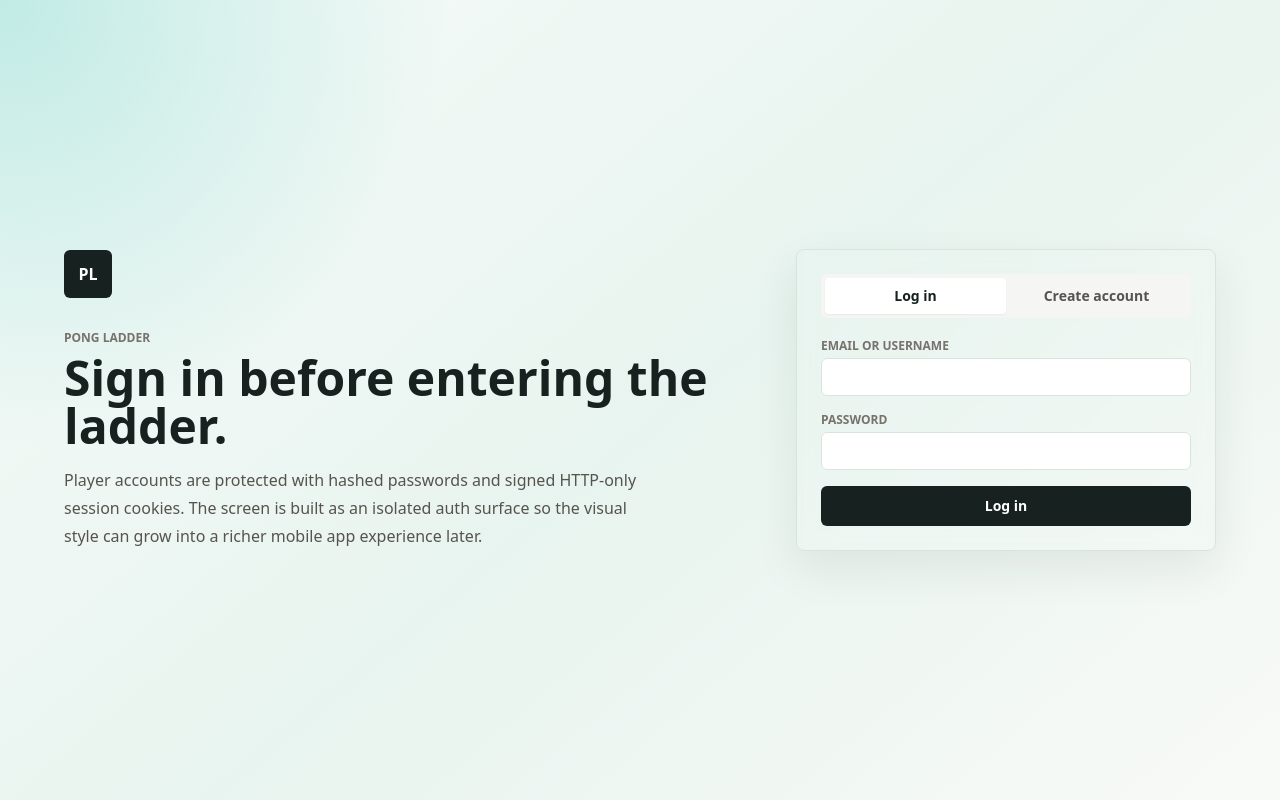
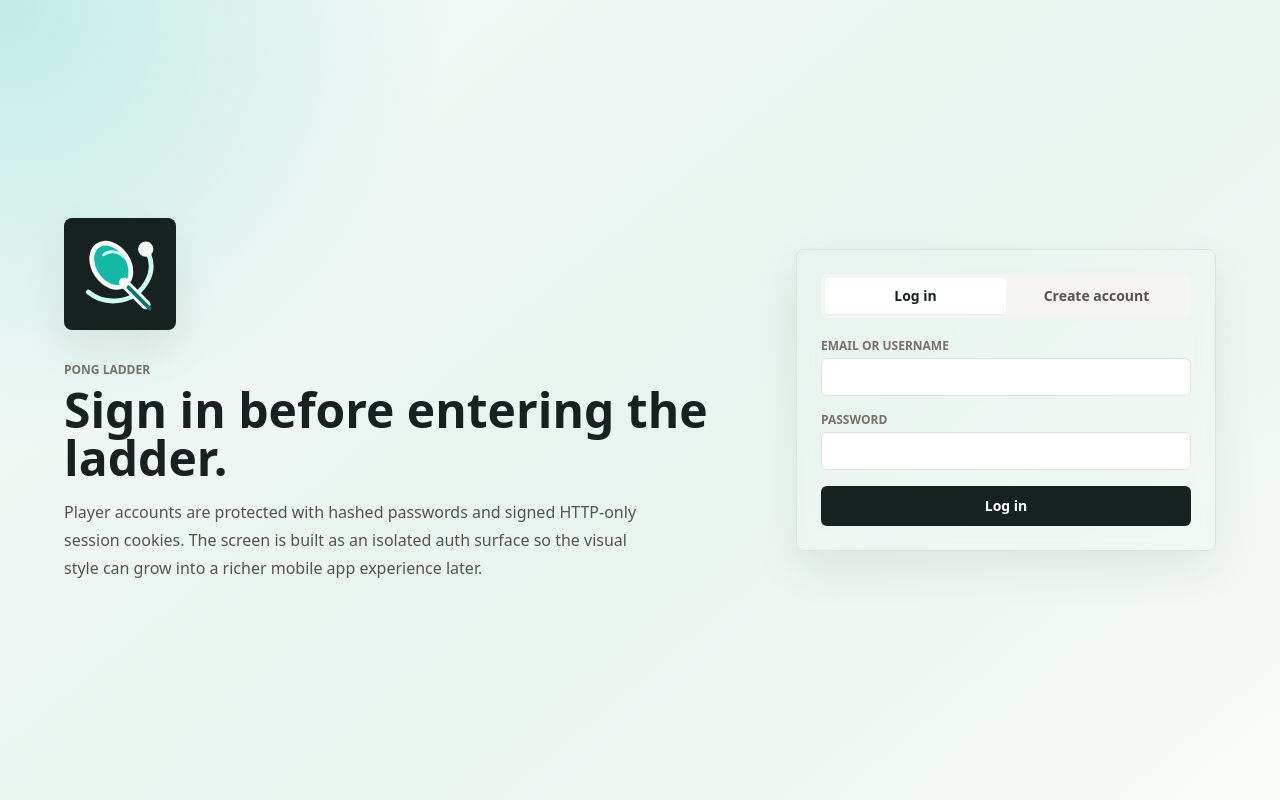
Before and after one commit to victorpero/pong-ladder, a Next.js app: page /login in a window 1280 px wide. Built offline with nearby package versions, Linux system fonts and the light colour scheme.

Commit message:
Add logo

```diff
--- a/docker/docker-compose.yml
+++ b/docker/docker-compose.yml
@@ -5,7 +5,7 @@ services:
     build:
       context: ..
       dockerfile: docker/Dockerfile
-    command: sh -c "npx prisma generate && npm run dev"
+    command: sh -c "find .next -mindepth 1 -maxdepth 1 -exec rm -rf {} + 2>/dev/null || true; npx prisma generate && npm run dev"
     env_file:
       - ../.env
     ports:
@@ -17,6 +17,7 @@ services:
     volumes:
       - ..:/app
       - /app/node_modules
+      - /app/.next
     depends_on:
       db:
         condition: service_healthy
--- a/src/app/login/page.tsx
+++ b/src/app/login/page.tsx
@@ -1,4 +1,5 @@
 import { AuthForms } from "@/app/login/AuthForms";
+import { LogoMark } from "@/components/LogoMark";
 
 function getSafeNextPath(next?: string | string[]) {
   const value = Array.isArray(next) ? next[0] : next;
@@ -17,7 +18,7 @@ export default function LoginPage({ searchParams }: { searchParams: { next?: str
     <main className="min-h-screen bg-[radial-gradient(circle_at_top_left,rgba(20,184,166,0.24),transparent_28rem),linear-gradient(140deg,#f7fbf9_0%,#e8f4ef_52%,#f8faf7_100%)] px-4 py-8 sm:px-6">
       <div className="mx-auto flex min-h-[calc(100vh-4rem)] w-full max-w-6xl flex-col justify-center gap-8 lg:grid lg:grid-cols-[1fr_420px] lg:items-center">
         <section className="max-w-2xl">
-          <div className="grid h-12 w-12 place-items-center rounded-md bg-ink text-base font-black text-white">PL</div>
+          <LogoMark size="large" />
           <p className="label mt-8">Pong Ladder</p>
           <h1 className="mt-2 text-4xl font-black leading-tight text-ink sm:text-5xl">
             Sign in before entering the ladder.
--- /dev/null
+++ b/src/components/LogoMark.tsx
@@ -0,0 +1,41 @@
+type LogoMarkProps = {
+  size?: "small" | "large";
+  className?: string;
+};
+
+const sizeClasses = {
+  small: "h-10 w-10 rounded-md",
+  large: "h-28 w-28 rounded-lg"
+};
+
+export function LogoMark({ size = "small", className = "" }: LogoMarkProps) {
+  return (
+    <span
+      className={`${sizeClasses[size]} grid place-items-center bg-ink text-white shadow-soft ${className}`}
+      aria-hidden="true"
+    >
+      <svg className="h-[82%] w-[82%]" viewBox="0 0 96 96" fill="none" role="img">
+        <path
+          d="M15 67C32 81 61 80 75 58C82 47 82 35 77 25"
+          stroke="#ccfbf1"
+          strokeWidth="5"
+          strokeLinecap="round"
+        />
+        <circle cx="75" cy="22" r="8" fill="#f8faf7" />
+        <ellipse
+          cx="39"
+          cy="39"
+          rx="18"
+          ry="25"
+          transform="rotate(-34 39 39)"
+          fill="#14b8a6"
+          stroke="#f8faf7"
+          strokeWidth="5"
+        />
+        <path d="M52 57L75 80" stroke="#f8faf7" strokeWidth="10" strokeLinecap="round" />
+        <path d="M57 62L79 84" stroke="#0f766e" strokeWidth="4" strokeLinecap="round" />
+        <path d="M31 28C37 23 47 24 53 31" stroke="#ccfbf1" strokeWidth="3" strokeLinecap="round" />
+      </svg>
+    </span>
+  );
+}
--- a/src/components/NavBar.tsx
+++ b/src/components/NavBar.tsx
@@ -1,6 +1,7 @@
 import Link from "next/link";
 import { LogOut, UserCircle } from "lucide-react";
 import { AdminNavButton } from "@/components/AdminNavButton";
+import { LogoMark } from "@/components/LogoMark";
 import { NotificationBell } from "@/components/NotificationBell";
 
 const links = [
@@ -17,7 +18,7 @@ export function NavBar() {
     <header className="relative z-50 border-b border-line bg-white/90 backdrop-blur">
       <div className="mx-auto flex w-full max-w-6xl flex-col gap-3 px-4 py-4 sm:px-6 lg:px-8">
         <Link href="/ladder" className="flex items-center gap-3">
-          <span className="grid h-10 w-10 place-items-center rounded-md bg-ink text-sm font-black text-white">PL</span>
+          <LogoMark />
           <span>
             <span className="block text-lg font-black leading-tight">Pong Ladder</span>
             <span className="block text-xs font-medium text-stone-500">Season rankings and challenge play</span>
```
